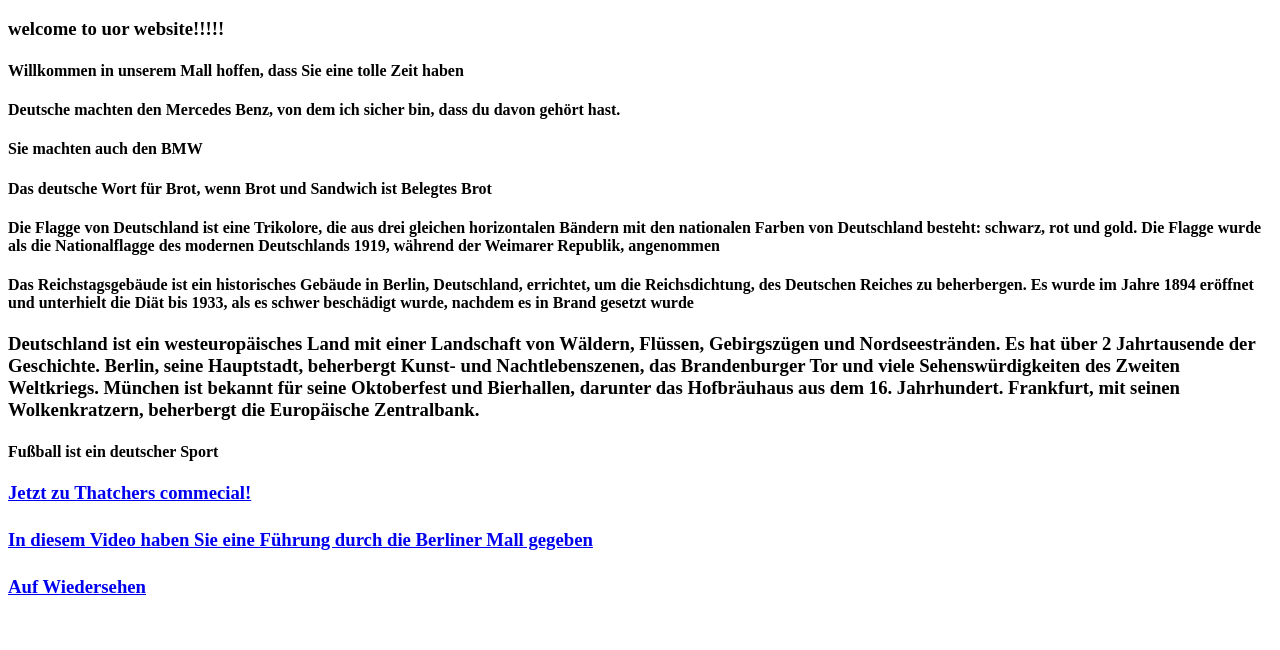
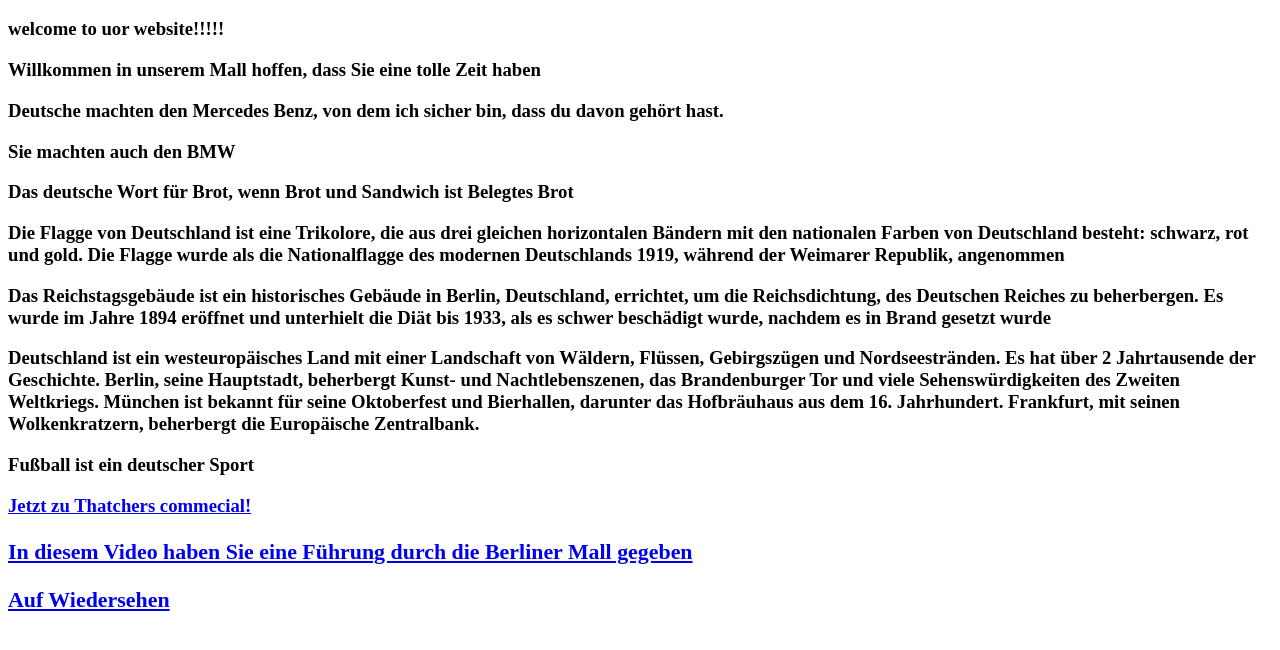
Before and after one commit to 4crhall/Nujj_Website, a plain HTML site: page index.html in a window 1280 px wide. Shown: the part 48-698 px from the top of the page. Drawn offline with Linux system fonts and the light colour scheme.

Commit message:
Update index.html

```diff
--- a/index.html
+++ b/index.html
@@ -1,14 +1,13 @@
 <link Href="style.css" rel="stylesheet">
 <h1>Willkommen in der Berlin Mall
  <h3> welcome to uor website!!!!!
-
-<h4>Willkommen in unserem Mall hoffen, dass Sie eine tolle Zeit haben
-<h4>Deutsche machten den Mercedes Benz, von dem ich sicher bin, dass du davon gehört hast.
-<h4>Sie machten auch den BMW
-<h4>Das deutsche Wort für Brot, wenn Brot und Sandwich ist Belegtes Brot
-<h4>Die Flagge von Deutschland ist eine Trikolore, die aus drei gleichen horizontalen Bändern mit den nationalen Farben von Deutschland besteht: schwarz, rot und gold. Die Flagge wurde als die Nationalflagge des modernen Deutschlands 1919, während der Weimarer Republik, angenommen
-<h4>Das Reichstagsgebäude ist ein historisches Gebäude in Berlin, Deutschland, errichtet, um die Reichsdichtung, des Deutschen Reiches zu beherbergen. Es wurde im Jahre 1894 eröffnet und unterhielt die Diät bis 1933, als es schwer beschädigt wurde, nachdem es in Brand gesetzt wurde<h3>Deutschland ist ein westeuropäisches Land mit einer Landschaft von Wäldern, Flüssen, Gebirgszügen und Nordseestränden. Es hat über 2 Jahrtausende der Geschichte. Berlin, seine Hauptstadt, beherbergt Kunst- und Nachtlebenszenen, das Brandenburger Tor und viele Sehenswürdigkeiten des Zweiten Weltkriegs. München ist bekannt für seine Oktoberfest und Bierhallen, darunter das Hofbräuhaus aus dem 16. Jahrhundert. Frankfurt, mit seinen Wolkenkratzern, beherbergt die Europäische Zentralbank.
-<h4>Fußball ist ein deutscher Sport
+<h3>Willkommen in unserem Mall hoffen, dass Sie eine tolle Zeit haben
+<h3>Deutsche machten den Mercedes Benz, von dem ich sicher bin, dass du davon gehört hast.
+<h3>Sie machten auch den BMW
+<h3>Das deutsche Wort für Brot, wenn Brot und Sandwich ist Belegtes Brot
+<h3>Die Flagge von Deutschland ist eine Trikolore, die aus drei gleichen horizontalen Bändern mit den nationalen Farben von Deutschland besteht: schwarz, rot und gold. Die Flagge wurde als die Nationalflagge des modernen Deutschlands 1919, während der Weimarer Republik, angenommen
+<h3>Das Reichstagsgebäude ist ein historisches Gebäude in Berlin, Deutschland, errichtet, um die Reichsdichtung, des Deutschen Reiches zu beherbergen. Es wurde im Jahre 1894 eröffnet und unterhielt die Diät bis 1933, als es schwer beschädigt wurde, nachdem es in Brand gesetzt wurde<h3>Deutschland ist ein westeuropäisches Land mit einer Landschaft von Wäldern, Flüssen, Gebirgszügen und Nordseestränden. Es hat über 2 Jahrtausende der Geschichte. Berlin, seine Hauptstadt, beherbergt Kunst- und Nachtlebenszenen, das Brandenburger Tor und viele Sehenswürdigkeiten des Zweiten Weltkriegs. München ist bekannt für seine Oktoberfest und Bierhallen, darunter das Hofbräuhaus aus dem 16. Jahrhundert. Frankfurt, mit seinen Wolkenkratzern, beherbergt die Europäische Zentralbank.
+<h3>Fußball ist ein deutscher Sport
 <h3><a href=https://scratch.mit.edu/projects/144272723/#fullscreen>Jetzt zu Thatchers commecial!
- <h4>In diesem Video haben Sie eine Führung durch die Berliner Mall gegeben
- <h4> Auf Wiedersehen
+ <h3>In diesem Video haben Sie eine Führung durch die Berliner Mall gegeben
+ <h3> Auf Wiedersehen
```
